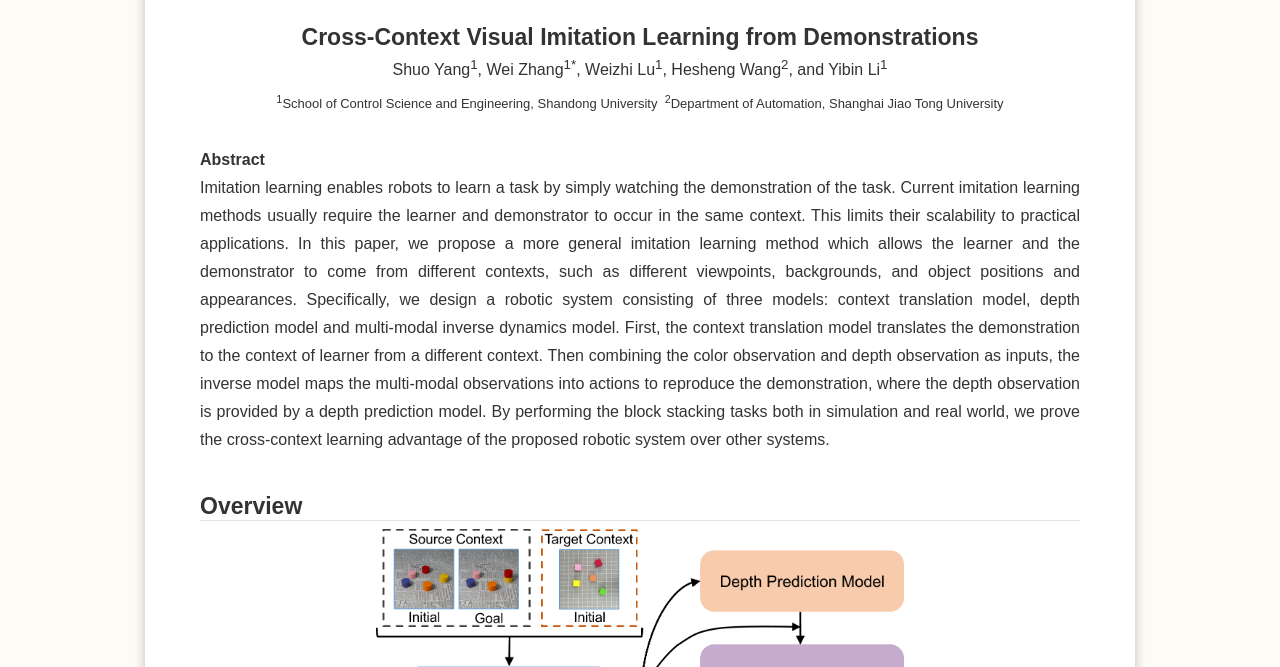
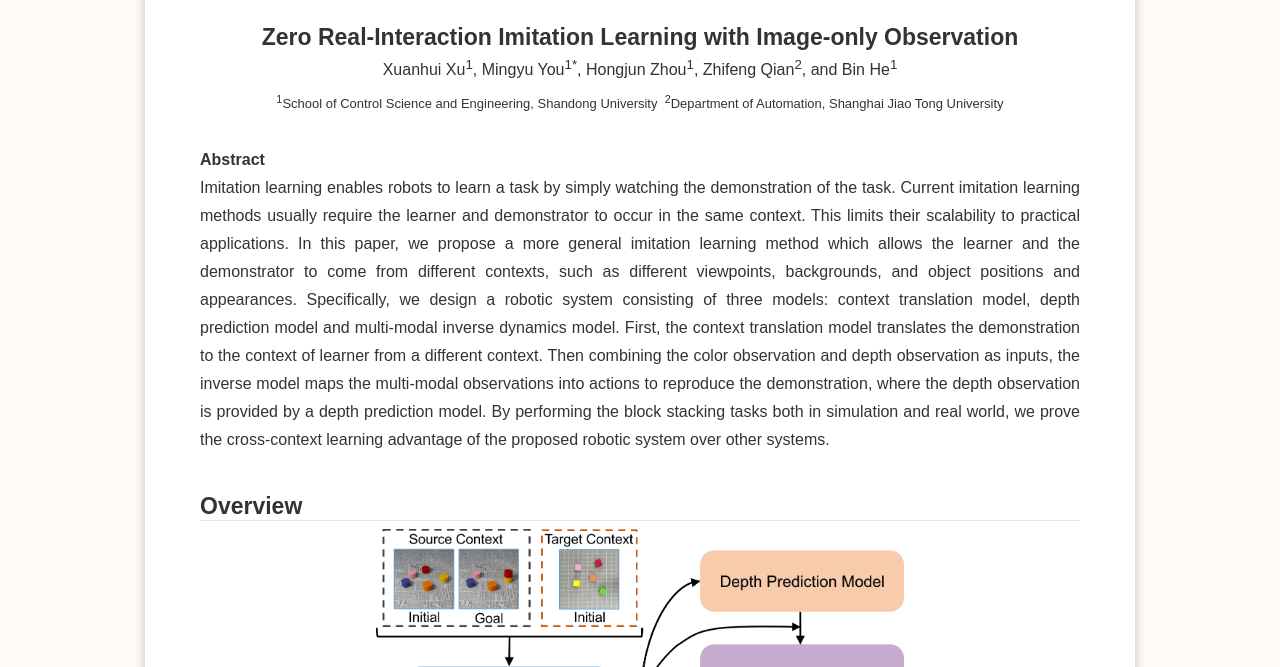
Before and after one commit to XuXuanhui/LIONnet, a plain HTML site: page index.html in a window 1280 px wide. Shown: the part 133-800 px from the top of the page. Drawn offline with Linux system fonts and the light colour scheme.

Commit message:
Update index.html

```diff
--- a/index.html
+++ b/index.html
@@ -53,9 +53,9 @@
 
                 <br><br>
 
-                <h2>Cross-Context Visual Imitation Learning from Demonstrations</h2>
+                <h2>Zero Real-Interaction Imitation Learning with Image-only Observation</h2>
                 <center>
-                  Shuo Yang<sup>1</sup>, Wei Zhang<sup>1*</sup>, Weizhi Lu<sup>1</sup>, Hesheng Wang<sup>2</sup>, and Yibin Li<sup>1</sup><br>
+                  Xuanhui Xu<sup>1</sup>, Mingyu You<sup>1*</sup>, Hongjun Zhou<sup>1</sup>, Zhifeng Qian<sup>2</sup>, and Bin He<sup>1</sup><br>
 <font size=2><sup>1</sup>School of Control Science and Engineering, Shandong University&nbsp;&nbsp;<sup>2</sup>Department of Automation, Shanghai Jiao Tong University</font>
                 </center>
                 <br><strong>Abstract</strong>
```
